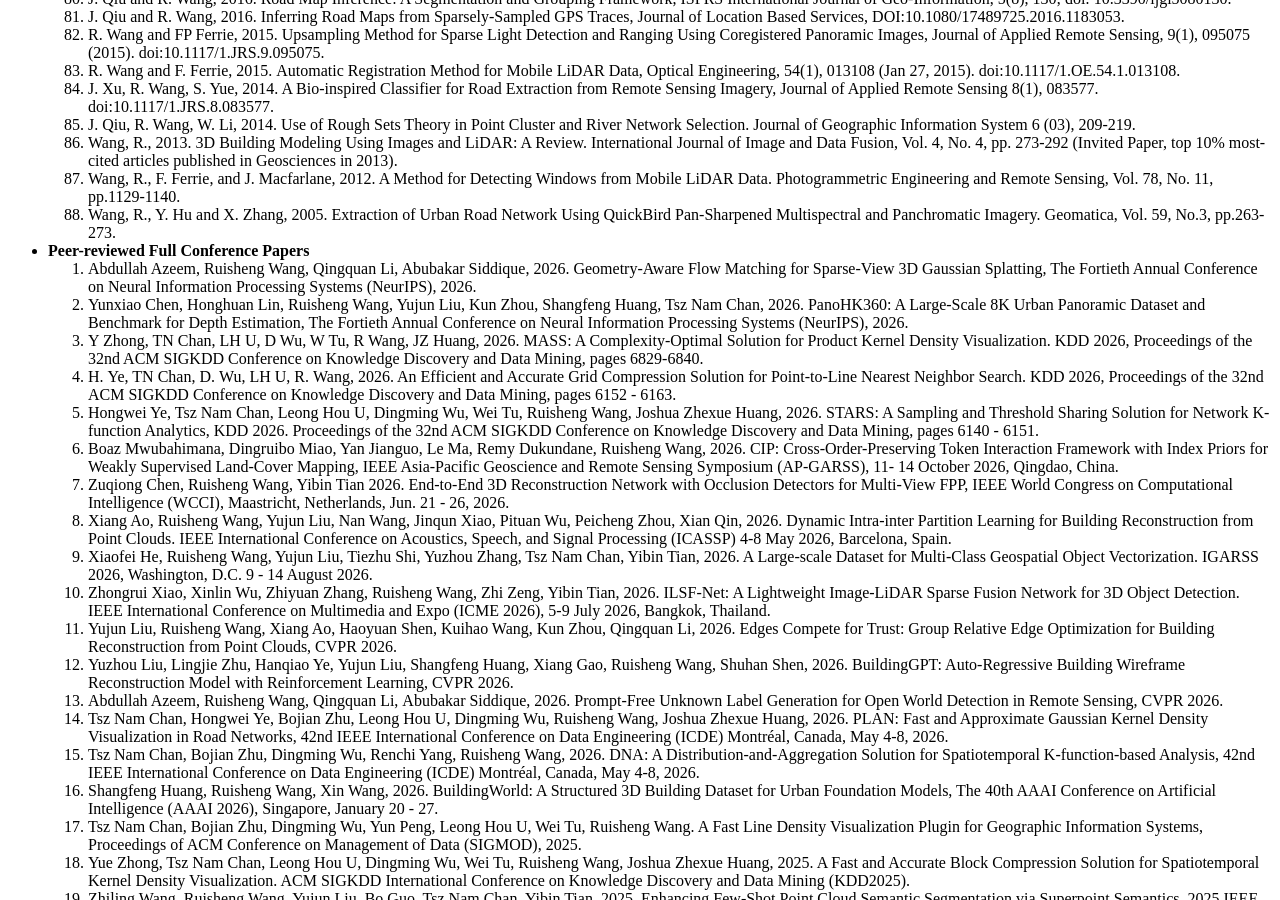
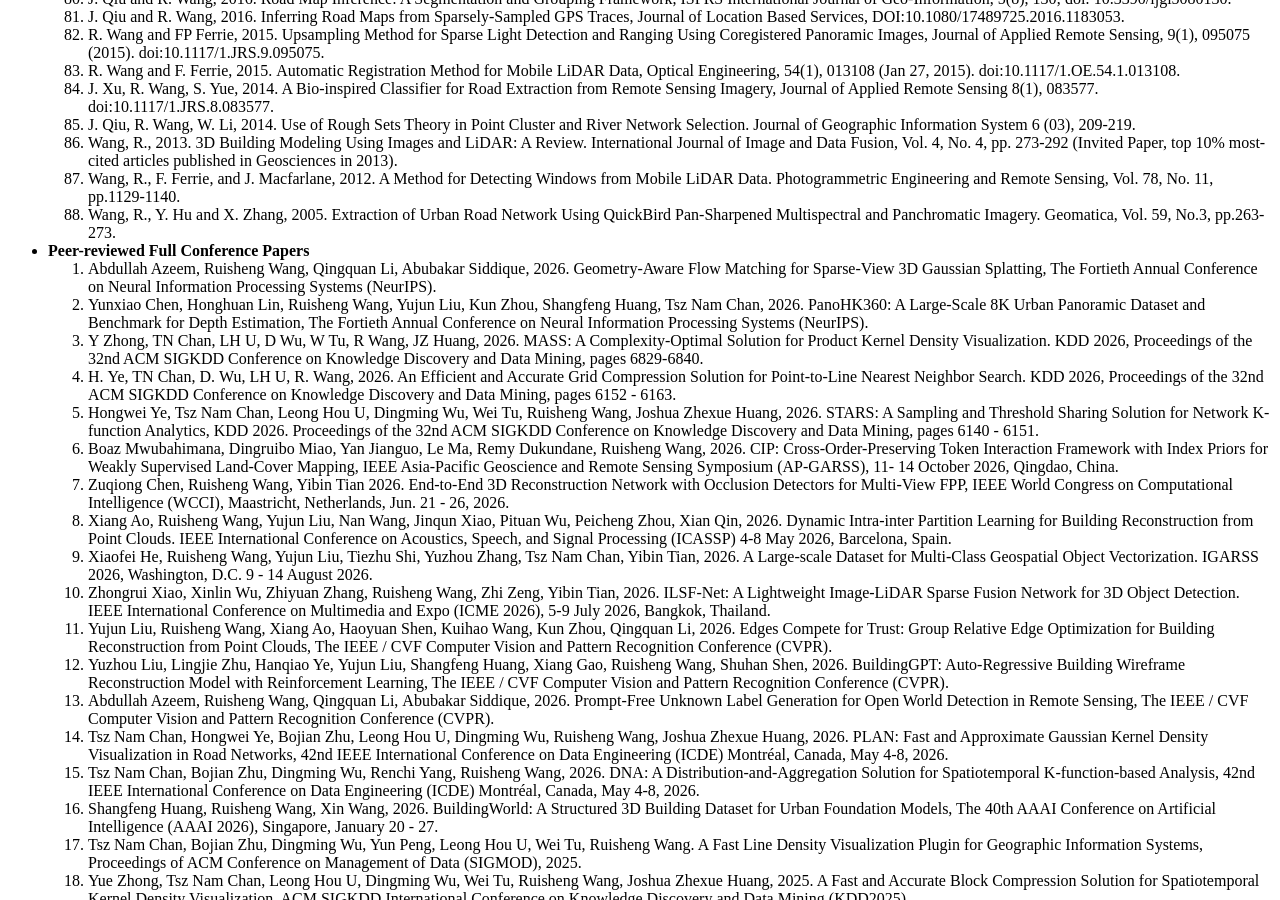
Before and after one commit to ruishengwang/ruishengwang.github.io, a Jekyll site: the page built from _pages/includes/publications.md, in a window 1280 px wide and 900 px high, scrolled down 3498 px. Built offline with Jekyll 4.4.1, drawn with Linux system fonts in a browser that asks for light colours; our own code applies the rules of GitHub Pages for plain Markdown files.

Commit message:
Update publications.md

```diff
--- a/_pages/includes/publications.md
+++ b/_pages/includes/publications.md
@@ -97,8 +97,8 @@
 
 
 - **Peer-reviewed Full Conference Papers**
-1. Abdullah Azeem, Ruisheng Wang, Qingquan Li, Abubakar Siddique, 2026. Geometry-Aware Flow Matching for Sparse-View 3D Gaussian Splatting, The Fortieth Annual Conference on Neural Information Processing Systems (NeurIPS), 2026.
-2. Yunxiao Chen, Honghuan Lin, Ruisheng Wang, Yujun Liu, Kun Zhou, Shangfeng Huang, Tsz Nam Chan, 2026. PanoHK360: A Large-Scale 8K Urban Panoramic Dataset and Benchmark for Depth Estimation, The Fortieth Annual Conference on Neural Information Processing Systems (NeurIPS), 2026.
+1. Abdullah Azeem, Ruisheng Wang, Qingquan Li, Abubakar Siddique, 2026. Geometry-Aware Flow Matching for Sparse-View 3D Gaussian Splatting, The Fortieth Annual Conference on Neural Information Processing Systems (NeurIPS).
+2. Yunxiao Chen, Honghuan Lin, Ruisheng Wang, Yujun Liu, Kun Zhou, Shangfeng Huang, Tsz Nam Chan, 2026. PanoHK360: A Large-Scale 8K Urban Panoramic Dataset and Benchmark for Depth Estimation, The Fortieth Annual Conference on Neural Information Processing Systems (NeurIPS).
 3. Y Zhong, TN Chan, LH U, D Wu, W Tu, R Wang, JZ Huang, 2026. MASS: A Complexity-Optimal Solution for Product Kernel Density Visualization. KDD 2026, Proceedings of the 32nd ACM SIGKDD Conference on Knowledge Discovery and Data Mining, pages 6829-6840.
 4. H. Ye, TN Chan, D. Wu, LH U, R. Wang, 2026. An Efficient and Accurate Grid Compression Solution for Point-to-Line Nearest Neighbor Search. KDD 2026, Proceedings of the 32nd ACM SIGKDD Conference on Knowledge Discovery and Data Mining, pages 6152 - 6163.
 5. Hongwei Ye, Tsz Nam Chan, Leong Hou U, Dingming Wu, Wei Tu, Ruisheng Wang, Joshua Zhexue Huang, 2026. STARS: A Sampling and Threshold Sharing Solution for Network K-function Analytics, KDD 2026. Proceedings of the 32nd ACM SIGKDD Conference on Knowledge Discovery and Data Mining, pages 6140 - 6151.
@@ -107,9 +107,9 @@
 8. Xiang Ao, Ruisheng Wang, Yujun Liu, Nan Wang, Jinqun Xiao, Pituan Wu, Peicheng Zhou, Xian Qin, 2026. Dynamic Intra-inter Partition Learning for Building Reconstruction from Point Clouds. IEEE International Conference on Acoustics, Speech, and Signal Processing (ICASSP) 4-8 May 2026, Barcelona, Spain.
 9. Xiaofei He, Ruisheng Wang, Yujun Liu, Tiezhu Shi, Yuzhou Zhang, Tsz Nam Chan, Yibin Tian,  2026. A Large-scale Dataset for Multi-Class Geospatial Object Vectorization. IGARSS 2026, Washington, D.C. 9 - 14 August 2026.
 10. Zhongrui Xiao, Xinlin Wu, Zhiyuan Zhang, Ruisheng Wang, Zhi Zeng, Yibin Tian, 2026. ILSF-Net: A Lightweight Image-LiDAR Sparse Fusion Network for 3D Object Detection. IEEE International Conference on Multimedia and Expo (ICME 2026), 5-9 July 2026, Bangkok, Thailand.
-11. Yujun Liu, Ruisheng Wang, Xiang Ao, Haoyuan Shen, Kuihao Wang, Kun Zhou, Qingquan Li, 2026. Edges Compete for Trust: Group Relative Edge Optimization for Building Reconstruction from Point Clouds, CVPR 2026.
-12. Yuzhou Liu, Lingjie Zhu, Hanqiao Ye, Yujun Liu, Shangfeng Huang, Xiang Gao, Ruisheng Wang, Shuhan Shen, 2026. BuildingGPT: Auto-Regressive Building Wireframe Reconstruction Model with Reinforcement Learning, CVPR 2026.
-13. Abdullah Azeem, Ruisheng Wang, Qingquan Li, Abubakar Siddique, 2026. Prompt-Free Unknown Label Generation for Open World Detection in Remote Sensing, CVPR 2026.
+11. Yujun Liu, Ruisheng Wang, Xiang Ao, Haoyuan Shen, Kuihao Wang, Kun Zhou, Qingquan Li, 2026. Edges Compete for Trust: Group Relative Edge Optimization for Building Reconstruction from Point Clouds, The IEEE / CVF Computer Vision and Pattern Recognition Conference (CVPR).
+12. Yuzhou Liu, Lingjie Zhu, Hanqiao Ye, Yujun Liu, Shangfeng Huang, Xiang Gao, Ruisheng Wang, Shuhan Shen, 2026. BuildingGPT: Auto-Regressive Building Wireframe Reconstruction Model with Reinforcement Learning, The IEEE / CVF Computer Vision and Pattern Recognition Conference (CVPR).
+13. Abdullah Azeem, Ruisheng Wang, Qingquan Li, Abubakar Siddique, 2026. Prompt-Free Unknown Label Generation for Open World Detection in Remote Sensing, The IEEE / CVF Computer Vision and Pattern Recognition Conference (CVPR).
 14. Tsz Nam Chan, Hongwei Ye, Bojian Zhu, Leong Hou U, Dingming Wu, Ruisheng Wang, Joshua Zhexue Huang, 2026. PLAN: Fast and Approximate Gaussian Kernel Density Visualization in Road Networks, 42nd IEEE International Conference on Data Engineering (ICDE) Montréal, Canada, May 4-8, 2026.
 15. Tsz Nam Chan, Bojian Zhu, Dingming Wu, Renchi Yang, Ruisheng Wang, 2026. DNA: A Distribution-and-Aggregation Solution for Spatiotemporal K-function-based Analysis, 42nd IEEE International Conference on Data Engineering (ICDE) Montréal, Canada, May 4-8, 2026.
 16. Shangfeng Huang, Ruisheng Wang, Xin Wang, 2026. BuildingWorld: A Structured 3D Building Dataset for Urban Foundation Models, The 40th AAAI Conference on Artificial Intelligence (AAAI 2026), Singapore, January 20 - 27.
```
